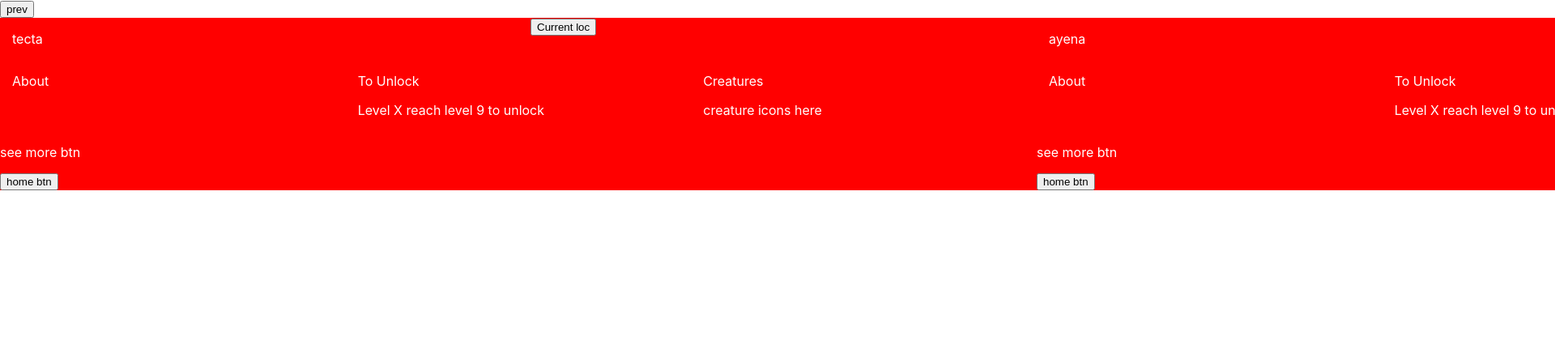
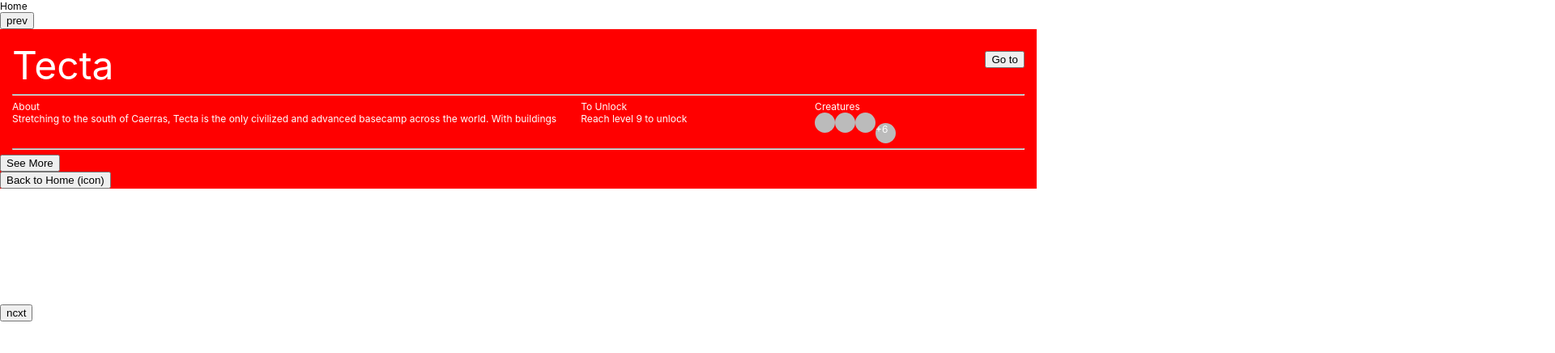
Before and after one commit to Achen718/lov-slider, a Next.js app: page / in a window 1280 px wide. Shown: the top 436 px of the page at 81% size, 1920 px wide, since content can reach past the window. Built offline with nearby package versions, Linux system fonts and the light colour scheme.

Commit message:
Change slide logic, clean up, layout

```diff
--- /dev/null
+++ b/components/Layout.tsx
@@ -0,0 +1 @@
+import styles from '../styles/Layout.module.scss'
--- a/components/Slider/Carousel.tsx
+++ b/components/Slider/Carousel.tsx
@@ -3,7 +3,6 @@ import type { NextPage } from 'next'
 import Image from 'next/image'
 import { useSprings, animated, config, easings } from '@react-spring/web'
 import sliderStyles from '../../styles/Slider.module.scss'
-import profilePic from '../../public/vercel.svg'
 
 interface Props {
 	children: React.ReactNode | React.ReactNode[];
@@ -14,8 +13,9 @@ const Carousel: NextPage<Props> = ({ children = [] }, ref) => {
 
 	const springs = useSprings(
 		children.length,
-		children.map((index) => ({
-			styles: index,
+		children.map((activeIndex) => ({
+			styles: activeIndex,
+			// add easings config(ease in out)
 		}))
 	)
 
@@ -24,32 +24,34 @@ const Carousel: NextPage<Props> = ({ children = [] }, ref) => {
 			{child}
 		</div>))
 
+	const updateSlide = (slideIndex: number) => {
+		if(slideIndex < 0) {
+			slideIndex = 0;
+		} else if (slideIndex >= React.Children.count(children)) {
+			slideIndex = React.Children.count(children) - 1;
+		}
+
+		setActiveSlide(slideIndex);
+	}
+
 	useImperativeHandle(ref, () => ({
 		prevSlide,
 		nextSlide
 	}))
 
-	const updateSlide = (newSlide: number) => {
-		if(newSlide < 0) {
-			newSlide = 0;
-		} else if (newSlide >= React.Children.count(children)) {
-			newSlide = React.Children.count(children) - 1;
-		}
-
-		setActiveSlide(newSlide);
-	}
-
-	// add useeffect
 	const prevSlide = () => updateSlide(activeIndex - 1)
 	const nextSlide = () => updateSlide(activeIndex + 1)
 
+	// Todo
+	// add useeffect
+	// Add currentLocation logic
+
   return (
-
     <div className={sliderStyles.carousel}>
 			{springs.map(({ styles } , i: number) => (
 				<animated.div key={i} className={sliderStyles.inner} style={{
 					transform: styles.to(
-						() => `translate3d(${i * 100}%, 0, 0)`
+						() => `translate3d(${(activeIndex - i) * -100}%, 0, 0)`
 					),
 					position: "absolute",
 					width: "100%",
--- a/components/Slider/Slider.tsx
+++ b/components/Slider/Slider.tsx
@@ -16,7 +16,6 @@ const Slider: NextPage = forwardRef((props:any, ref) => {
 
   return (
 		// content inside slider
-
 		<div>
 			<Arrows/>
 				<p>Slide Number: {count}</p>
--- a/components/Slider/SliderContent.tsx
+++ b/components/Slider/SliderContent.tsx
@@ -1,4 +1,5 @@
 import type { NextPage } from 'next'
+import Link from 'next/link'
 import Image from 'next/image'
 import contentStyles from '../../styles/SliderContent.module.scss'
 
@@ -10,19 +11,23 @@ interface Props {
 }
 
 const SliderContent: NextPage<Props> = ({ cityName, currentLocation, description, creatures }) => {
+
   return (
 		// content inside slider
     <div className={contentStyles.container}>
       {/* header title / current locatio<div className="desc-section">*/}
 			<div className={`${contentStyles.row} ${contentStyles.header}`}>
 				<div className={contentStyles.col}>
-					<p className={contentStyles.cityName}>{cityName}</p>
+					{/* add icon */}
+					<span>icon</span>
+					<p className={contentStyles.cityTitle}>{cityName}</p>
 				</div>
-				<div className={contentStyles.col}>
-					<button className={contentStyles.currentLocation}>{currentLocation}Current loc</button>
+				<div className={`${contentStyles.col} ${contentStyles.currentLocation}`}>
+					<button className={contentStyles.currentLocation}>{currentLocation ? "You are here" : "Go to "}</button>
 				</div>
 			</div>
-
+			{/* hr */}
+			<hr/>
 			{/* desc / level / creatures, Add HR or border bottom to separate rows*/}
 			<div className={contentStyles.row}>
 				{/* About */}
@@ -33,22 +38,33 @@ const SliderContent: NextPage<Props> = ({ cityName, currentLocation, description
 				{/* Unlock level */}
 				<div className={contentStyles.col}>
 					<p className="level">To Unlock</p>
-					<p>Level X reach level 9 to unlock</p>
+					{/* pass player current level */}
+					<p>Reach level 9 to unlock</p>
 				</div>
 				{/* creatures */}
 				<div className={contentStyles.col}>
-					<p className="creatures">Creatures</p>
-					<div>creature icons here</div>
+					<p className="title">Creatures</p>
+					<div className={contentStyles.creatures}>
+						{/* Creatue thumbnails */}
+						<span className={contentStyles.icons}></span>
+						<span className={contentStyles.icons}></span>
+						<span className={contentStyles.icons}></span>
+						{/* show more -- # of creatures by location */}
+						<span className={contentStyles.icons}>+6</span>
+					</div>
 				</div>
 			</div>
-
+			{/* hr */}
+			<hr/>
 			{/* see more btn */}
 			<div className={contentStyles.row}>
-				<p>see more btn</p>
+				<button className={contentStyles.seeMore}>See More</button>
 			</div>
 			{/* home btn */}
 			<div className={contentStyles.row}>
-				<button>home btn</button>
+				<Link href="/">
+					<button>Back to Home (icon)</button>
+				</Link>
 			</div>
     </div>
   )
--- a/pages/_app.tsx
+++ b/pages/_app.tsx
@@ -1,7 +1,7 @@
 import '../styles/globals.css'
 import type { AppProps } from 'next/app'
 import React, { useRef, useEffect, Children } from 'react'
-import Carousel, { CarouselItem } from '../components/Slider/Carousel'
+import Carousel from '../components/Slider/Carousel'
 import SliderContent from '../components/Slider/SliderContent'
 import PrevArrow from '../components/Slider/Arrows/PrevArrow'
 import NextArrow from '../components/Slider/Arrows/NextArrow'
@@ -23,13 +23,18 @@ function MyApp({ Component, pageProps }: AppProps) {
 		{/* <PrevArrow /> */}
 		<button className="prev" onClick={() => ref.current.prevSlide()}>prev</button>
 		<Carousel ref={ref}>
-			{/* pass index props? */}
-			{/* <CarouselItem> */}
-				<SliderContent cityName="tecta"/>
-			{/* </CarouselItem> */}
-			{/* <CarouselItem> */}
-				<SliderContent cityName="ayena" />
-			{/* </CarouselItem> */}
+			{/* add dynamic props */}
+				<SliderContent
+				 cityName="Tecta"
+				 description="Stretching to the south of Caerras,
+				  Tecta is the only civilized and advanced basecamp
+					across the world. With buildings"
+					currentLocation=""
+				/>
+				<SliderContent
+				 cityName="Ayena"
+				 currentLocation=""
+				/>
 		</Carousel>
 		<button className="prev" onClick={() => ref.current.nextSlide()}>ncxt</button>
 		{/* <NextArrow /> */}
--- a/pages/index.tsx
+++ b/pages/index.tsx
@@ -9,15 +9,10 @@ interface RefObject {
 }
 
 const Home: NextPage = () => {
-	// const ref = useRef<RefObject>(null);
-
   return (
 		// Add routes/pages to Slider
     <div>
-			{/* pass page title into cityname */}
-			{/* <button className="right" onClick={() => ref.current.increment()}>Left Arrow</button>
-			<Slider ref={ref}/>
-			<button className="right" onClick={() => ref.current.increment()}>Right Arrow</button> */}
+			Home
     </div>
   )
 }
--- a/styles/Slider.module.scss
+++ b/styles/Slider.module.scss
@@ -6,14 +6,17 @@
 }
 
 .carousel {
-	// position: relative;
+	height: 100%;
+	position: relative;
 	margin: 0 auto;
 	overflow: hidden;
+
+	.inner {
+		white-space: nowrap;
+		// transition: transform 0.3s;
+	}
 }
-.inner {
-	white-space: nowrap;
-	// transition: transform 0.3s;
-}
+
 .prev {
 	@include slider-buttons(left)
 }
@@ -29,39 +32,3 @@
 	// background-color: blue;
 	color: white;
 }
-// .carouselItem {
-// 	display: none;
-
-// 	&Hidden {
-// 		@extend .carouselItem;
-// 	}
-// 	&Visible {
-// 		display: block;
-// 		animation: fadeVisibility 0.5s;
-// 	}
-
-// 	img {
-// 		width: 100%;
-// 		max-width: 600px;
-// 		height: auto;
-// 	}
-// }
-
-// .carouselBtns {
-// 	button {
-// 		border-radius: 50px;
-// 		background-color: white;
-// 		border: 0;
-// 		font-weight: bold;
-// 		cursor: pointer;
-// 		width: 40px;
-// 		height: 40px;
-
-// 		&#prev {
-// 			margin-left: 20px;
-// 		}
-// 		&#next {
-// 			margin-right: 20px;
-// 		}
-// 	}
-// }
--- a/styles/SliderContent.module.scss
+++ b/styles/SliderContent.module.scss
@@ -1,6 +1,7 @@
 $full-width: 100%;
 $gutter: 15px;
 $auto: auto;
+$title: 25px;
 
 .container {
 	background-color: red;
@@ -35,10 +36,27 @@ $auto: auto;
 	min-height: 1px;
 	padding-right: $gutter;
 	padding-left: $gutter;
+
+	&.currentLocation {
+		display: flex;
+		justify-content: flex-end;
+		align-items: center;
+	}
 }
 .header {
 	color: red;
 }
-.cityName {
+.cityTitle {
 	color: white;
+	font-size: 4em;
 }
+
+.creatures {
+	.icons {
+		height: 25px;
+		width: 25px;
+		background-color: #bbb;
+		border-radius: 50%;
+		display: inline-block;
+	}
+}
--- a/styles/globals.css
+++ b/styles/globals.css
@@ -1,16 +1,24 @@
 html,
 body {
+	/* set root px */
+	font-size: 12px;
   padding: 0;
   margin: 0;
   font-family: -apple-system, BlinkMacSystemFont, Segoe UI, Roboto, Oxygen,
     Ubuntu, Cantarell, Fira Sans, Droid Sans, Helvetica Neue, sans-serif;
+}
+/* temp */
+#__next {
+	height: 340px;
 }
 
 a {
   color: inherit;
   text-decoration: none;
 }
-
+p {
+	margin: 0;
+}
 * {
   box-sizing: border-box;
 }
```
Also changed, not shown: styles/Layout.module.scss (renamed from styles/Home.module.scss).
